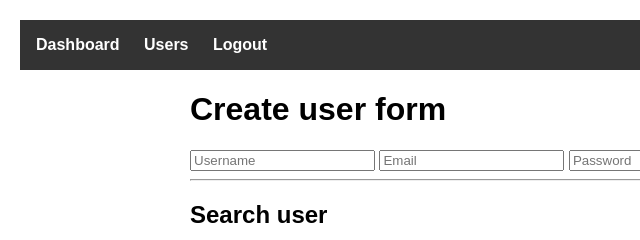
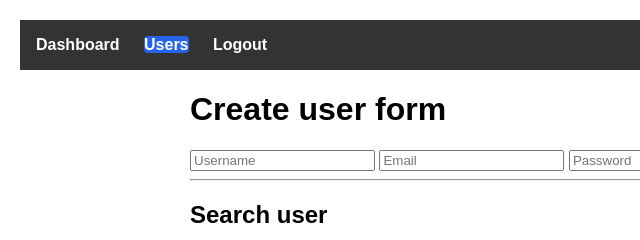
Before and after one commit to joselitan/test-portal, a website: page frontend/pages/users.html in a window 1280 px wide. Shown: the top 240 px of the page, 0-640 px from the left. Drawn offline with Linux system fonts and the light colour scheme; no server answers; sample sign-in values are in the browser's storage.

Commit message:
feat: add active navigation highlighting

```diff
--- a/frontend/css/navbar.css
+++ b/frontend/css/navbar.css
@@ -1,23 +1,23 @@
 .navbar {
     background: #333;
-
     padding: 1rem;
-
     width: 100%;
-
     box-sizing: border-box;
 }
 
 .navbar a {
     color: white;
-
     text-decoration: none;
-
     margin-right: 20px;
-
     font-weight: bold;
 }
 
 .navbar a:hover {
     color: #4caf50;
 }
+
+.navbar a.active {
+    background-color: #2563eb;
+    color: white;
+    border-radius: 4px;
+}
--- a/frontend/pages/users.html
+++ b/frontend/pages/users.html
@@ -11,7 +11,7 @@
     <body>
         <nav class="navbar">
             <a href="dashboard.html">Dashboard</a>
-            <a href="users.html">Users</a>
+            <a href="users.html" class="active">Users</a>
             <a href="#" id="logoutLink">Logout</a>
         </nav>
 
```
Also changed, not shown: frontend/pages/dashboard.html (+1 -1 lines).
